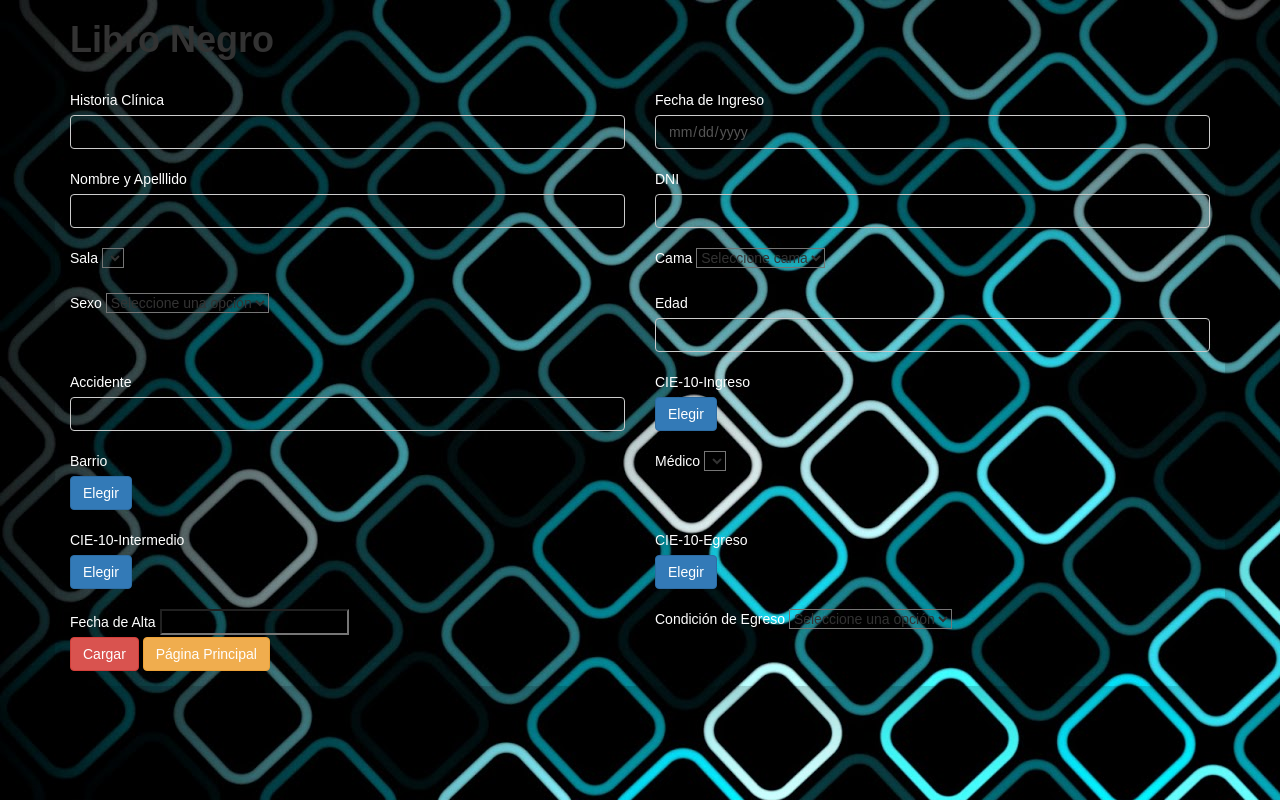
After one commit to Osmei/libroNegro, a PHP site: page /formRegistro/signInForm2.html in a window 1280 px wide. The commit adds this page. Run offline with PHP 8.4, Linux system fonts and the light colour scheme; lists and menus that the app fills with data are empty.

Commit message:
cambios generales

```diff
--- a/admision/listaAdmisiones.php
+++ b/admision/listaAdmisiones.php
@@ -12,7 +12,7 @@
 </head>
 <body>
     <div class="container">
-        <div class="row">
+        <!-- <div class="row">
             <div class="col-md-12">
                 <div class="contentBtn">
                     <input type="button" class="btn btn-primary" value="Consultas">
@@ -21,7 +21,7 @@
                     <input type="button" class="btn btn-primary" value="Jajajajaja">
                 </div>
             </div>
-        </div>
+        </div> -->
         <div class="row">
             <div id="filtrosResultado">
                 <div class="col-md-12">
--- a/bd/bd.class.php
+++ b/bd/bd.class.php
@@ -15,8 +15,9 @@ class bd{
         /**MAURI CASA */
         //$this->conn = new mysqli("localhost","libronegro","f1882,cM-N","LibroNegro");
         /**MAURI OFI 1 */
-        $this->conn = new mysqli("mysql.urgencias.local","root","f1882,cM-N","libronegro");
-
+        //$this->conn = new mysqli("mysql.urgencias.local","root","f1882,cM-N","libronegro");
+        /**MAURI OFI LOCALHOST */
+        $this->conn = new mysqli("localhost","root","","libronegro");
 
         if(!$this->conn){
             return false;
--- a/css/admision.css
+++ b/css/admision.css
@@ -41,7 +41,7 @@ footer {
 label {
   color: #fff;
   font-size: 1.5em;
-  font-weight: 200;
+  font-weight: bold;
   padding: 3px 10px;
   }
 
--- /dev/null
+++ b/css/signInForm2.css
@@ -0,0 +1,24 @@
+body {
+  background: url(../img/bg22.jpg);
+  font-family: sans-serif;
+}
+.container {
+  background: transparent;
+  box-shadow: 2px 2px 100px 2px rgba(0,0,0,.3);
+}
+header h1 {
+  font-weight: bold;
+  color: ·fff;
+}
+input[type='text'],
+input[type='date'],
+input[type='number'],
+select {
+  background: transparent;
+  outline: none;
+  /* border: none; */
+}
+label {
+  color: white;
+  font-weight: 100;
+}
--- /dev/null
+++ b/formRegistro/signInForm2.html
@@ -0,0 +1,133 @@
+<!DOCTYPE html>
+<html lang="es">
+<head>
+   <meta charset="UTF-8">
+   <meta name="viewport" content="width=device-width, initial-scale=1.0">
+   <meta http-equiv="X-UA-Compatible" content="ie=edge">
+
+   <link rel="stylesheet" href="https://maxcdn.bootstrapcdn.com/bootstrap/3.3.7/css/bootstrap.min.css">
+   <link rel="stylesheet" href="../css/signInForm2.css">
+   <title>Libro Negro</title>
+
+   <script src="../js/jquery-3.3.1.min.js"></script>
+   <script src="https://maxcdn.bootstrapcdn.com/bootstrap/3.3.7/js/bootstrap.min.js"></script>
+
+</head>
+<body>
+  <div class="container">
+    <header>
+      <h1>Libro Negro</h1>
+    </header>
+    <form class="form-group">
+      <div class="row">
+        <br>
+        <div class="col-sm-6">
+          <label>Historia Clínica</label>
+          <input type="text" class="form-control" name="hClinica" id="hClinica">
+        </div>
+        <div class="col-sm-6">
+          <label>Fecha de Ingreso</label>
+          <input type="date" class="form-control" name="fIngreso" id="fIngreso">
+        </div>
+      </div>
+      <div class="row">
+        <br>
+        <div class="col-sm-6">
+          <label>Nombre y Apelllido</label>
+          <input type="text" class="form-control" name="nCompleto" id="nCompleto">
+        </div>
+        <div class="col-sm-6">
+          <label>DNI</label>
+          <input type="text" class="form-control" name="dni" id="dni">
+        </div>
+      </div>
+      <div class="row">
+        <br>
+        <div class="col-sm-6">
+          <label>Sala</label>
+          <select name="sala" id="sala">
+          </select>
+        </div>
+        <div class="col-sm-6">
+          <label>Cama</label>
+          <select name="cama" id="cama">
+            <option value="">Seleccione cama</option>
+          </select>
+        </div>
+      </div>
+      <div class="row">
+        <br>
+        <div class="col-sm-6">
+          <label>Sexo</label>
+          <select name="sexo" id="sexo">
+            <option value="">Seleccione una opción</option>
+            <option value="1">Masculino</option>
+            <option value="2">Femenino</option>
+          </select>
+        </div>
+        <div class="col-sm-6">
+          <label>Edad</label>
+          <input type="number" class="form-control" name="edad" id="edad">
+        </div>
+      </div>
+      <div class="row">
+        <br>
+        <div class="col-sm-6">
+          <label>Accidente</label>
+          <input type="text" class="form-control" name="tAccidente" id="te">
+        </div>
+        <div class="col-sm-6">
+          <label>CIE-10-Ingreso</label>
+          <div id="ponerAquiCie" style="width:95%;"></div>
+          <button class="btn btn-primary" id="elegircie10" data-toggle="modal" data-target="#modalCie10">Elegir</button>
+        </div>
+      </div>
+      <div class="row">
+        <br>
+        <div class="col-sm-6">
+          <label>Barrio</label>
+          <div id="ponerAquiBarrio" style="width:95%;"></div>
+          <button class="btn btn-primary" id="elegirbarrio" data-toggle="modal" data-target="#modalBarrio">Elegir</button>
+        </div>
+        <div class="col-sm-6">
+          <label>Médico</label>
+          <select name="medico" id="medico"></select>
+        </div>
+      </div>
+      <div class="row">
+        <br>
+        <div class="col-sm-6">
+          <label>CIE-10-Intermedio</label>
+          <div id="ponerAquiCieB" style="width:80%"></div>
+          <button class="btn btn-primary" id="elegircie100" data-toggle="modalB" data-target="#modalCie100">Elegir</button>
+        </div>
+        <div class="col-sm-6">
+          <label>CIE-10-Egreso</label>
+          <div id="ponerAquiCieC" style="width:95%"></div>
+          <button class="btn btn-primary" id="elegircie1000" data-toggle="modalC"
+          data-target="#modalCie1000">Elegir</button>
+        </div>
+      </div>
+      <div class="row">
+        <br>
+        <div class="col-sm-6">
+          <label>Fecha de Alta</label>
+          <input type="number" name="fAlta" id="fAlta">
+        </div>
+        <div class="col-sm-6">
+          <label>Condición de Egreso</label>
+          <select name="cEgreso" id="cEgreso">
+            <option value="" selected="selected">Seleccione una opción</option>
+            <option value="1">Alta</option>
+            <option value="2">Fallecimiento</option>
+            <option value="3">Traslado</option>
+            <option value="4">Derivación</option>
+          </select>
+        </div>
+      </div>
+      <button type="button" class="btn btn-danger" id="myBtnCarga">Cargar</button>
+      <button type="button" class="btn btn-warning" id="volverA">Página Principal</button>
+    </form>
+  </div>
+</body>
+</html>
--- a/listarHC/lista.php
+++ b/listarHC/lista.php
@@ -3,7 +3,7 @@
 
     $bd = new bd();
 
-    $HCs = "SELECT * FROM historiaclinica";
+    $HCs = "SELECT * FROM historiaclinica ORDER BY nroHC DESC" ;
     $historias = $bd->ejecutarNonQuery($HCs);
 
 
--- a/listarHC/modalInfoCompleta.php
+++ b/listarHC/modalInfoCompleta.php
@@ -59,7 +59,8 @@
         ?>
       </div>
       <div class="modal-footer">
-        <button type="button" class="btn btn-secondary" data-dismiss="modal">Cerrar</button>
+        <button type="button" class="btn btn-warning" data-dismiss="modal">Cerrar</button>
+        <button type="button" class="btn btn-warning" data-dismiss="modal">Imprimir</button>
       </div>
     </div>
   </div>
```
Also changed, not shown: index.php (+0 -7 lines), img/bg21.jpg (added), img/bg22.jpg (added).
